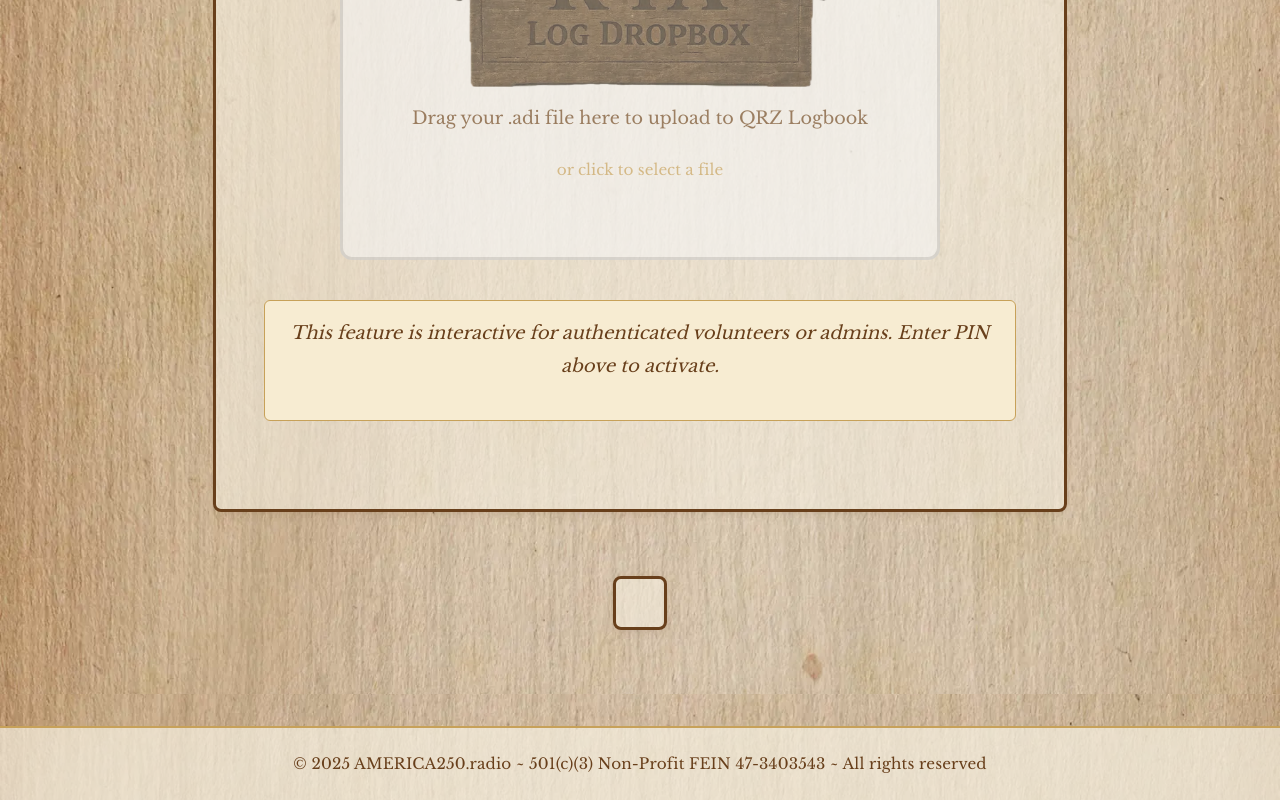
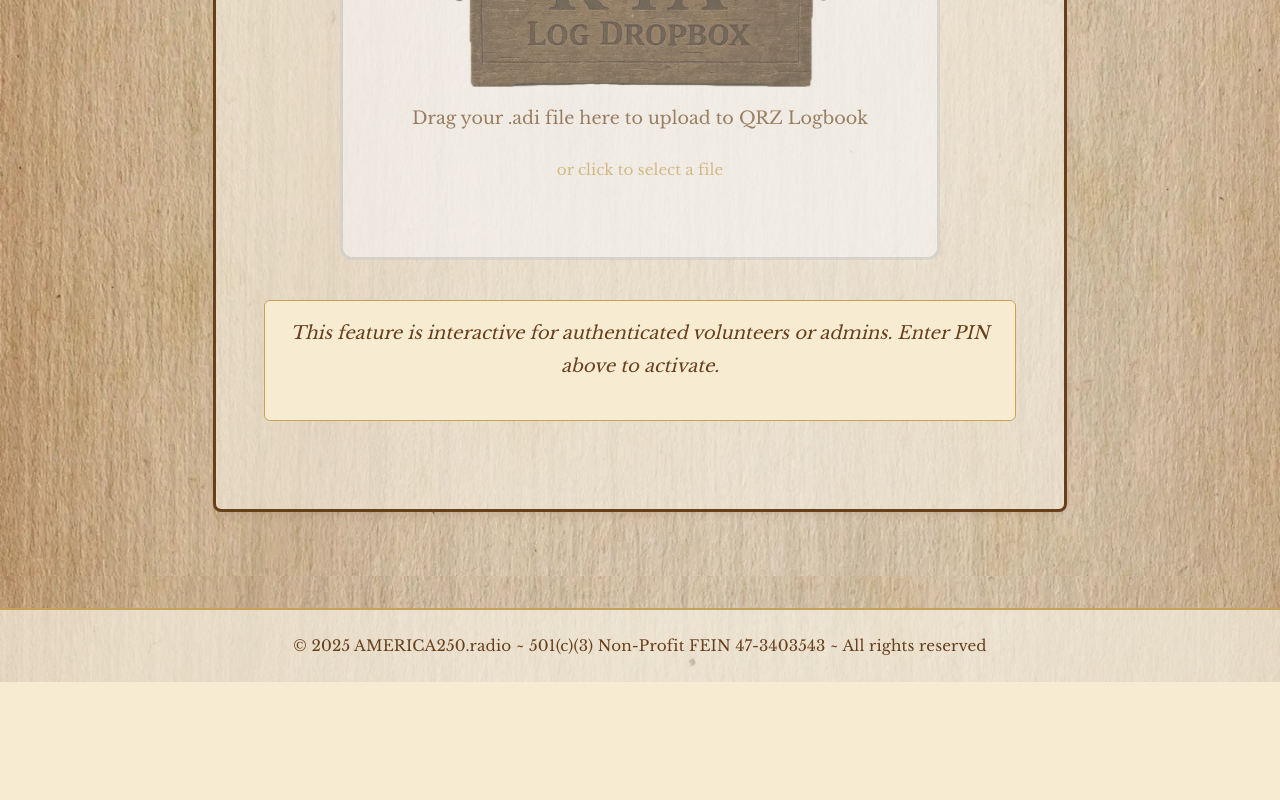
Before and after one commit to w4ovt/america250-ncs, a Next.js app: page /volunteer in a window 1280 px wide. Shown: the part 2071-2871 px from the top of the page. After the commit the page ends 2753 px from the top, so only its background shows below. Built offline with nearby package versions, Linux system fonts and the light colour scheme; a web font is replaced by a local one.

Commit message:
fix: remove empty adminSection div at bottom of Volunteer page when not admin

```diff
--- a/src/app/volunteer/page.tsx
+++ b/src/app/volunteer/page.tsx
@@ -174,9 +174,11 @@ export default function VolunteerPage() {
       </div>
 
       {/* Admin Dashboard Section */}
-      <div className={styles.adminSection}>
-        {isAdmin && <AdminDashboard onLogout={handleLogout} />}
-      </div>
+      {isAdmin && (
+        <div className={styles.adminSection}>
+          <AdminDashboard onLogout={handleLogout} />
+        </div>
+      )}
     </main>
     </>
   );
```
